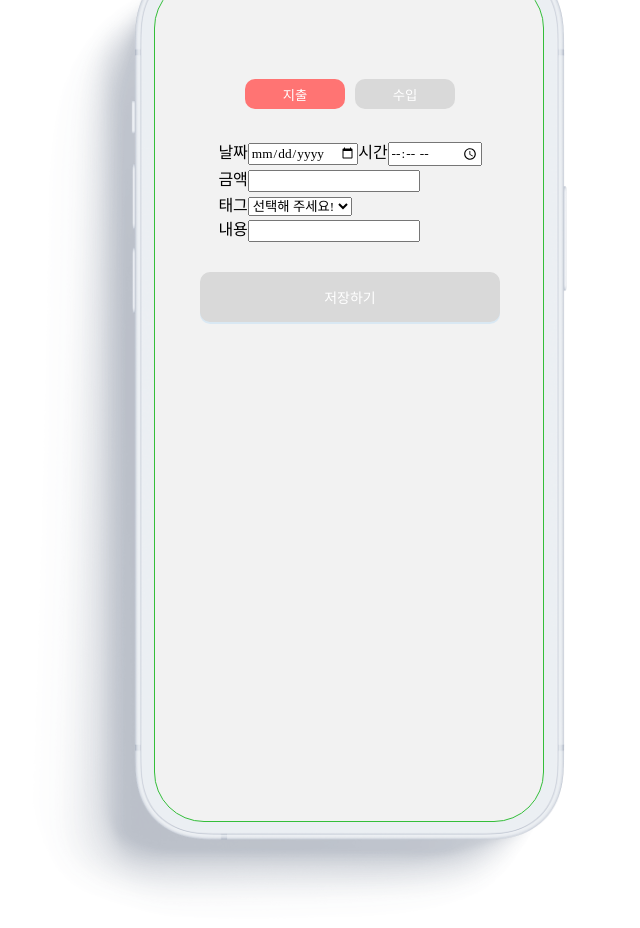
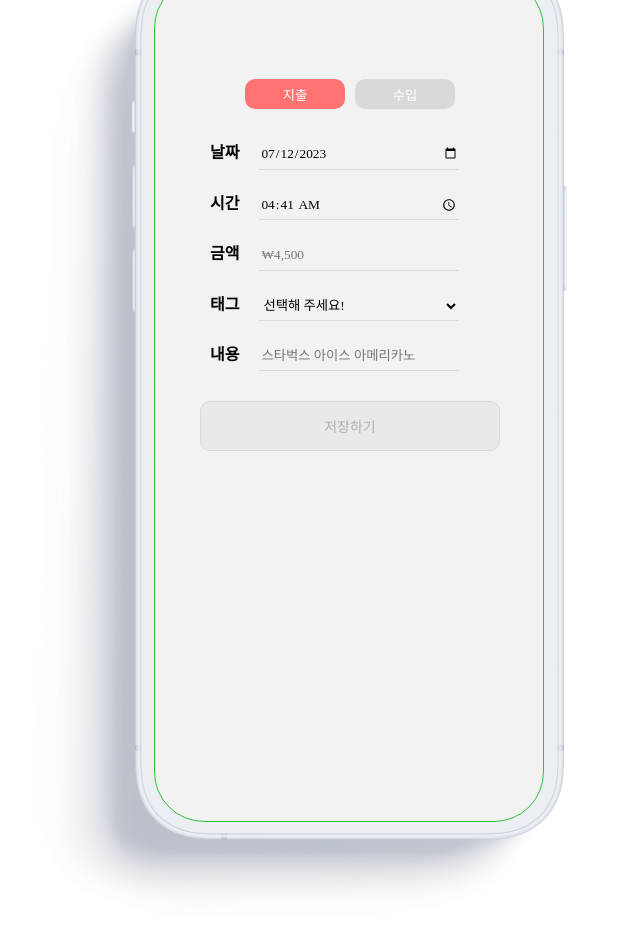
Before and after one commit to ozazat/moayo, a React (Vite) app: page /add in a window 1280 px wide. Shown: the top 928 px of the page, without its empty margins (291-931 px from the left). Built offline with nearby package versions, Linux system fonts and the light colour scheme; a web font is replaced by a local one.

Commit message:
feat : daily, add, mainHeader 기능 추가
1. daily list 출력
2. add 대부분 기능 추가
3. mainheader에서 datePicker 연결
많은 일이 있었다..

Co-authored-by: JuneHee <dev.junehee@gmail.com>

```diff
--- a/src/components/ExpenseList.tsx
+++ b/src/components/ExpenseList.tsx
@@ -11,11 +11,11 @@ export const ExpenseList = ({ amount, category, date }: Props) => {
     <>
       <ExpenseListContainer>
         <TextInfo>
-          <span>🍔 식비</span>
+          <span>{category.split("+")[0]}</span>
           <span>{date.slice(5, 10)}</span>
         </TextInfo>
         <ExpenseInfo>
-          <span>{category}</span>
+          <span>{category.split("+")[1]}</span>
           <ExpenseAmount>₩{amount.toLocaleString()}</ExpenseAmount>
         </ExpenseInfo>
       </ExpenseListContainer>
@@ -27,8 +27,8 @@ const ExpenseListContainer = styled.div`
   display: flex;
   justify-content: space-between;
   align-items: center;
-  width: 330px;
-  height: 60px;
+  min-width: 330px;
+  min-height: 60px;
   max-width: 330px;
   max-height: 60px;
   padding: 0 20px 0;
--- a/src/components/common/MainHeader.tsx
+++ b/src/components/common/MainHeader.tsx
@@ -1,31 +1,37 @@
 import { useLocation, Link } from "react-router-dom";
 import styled from "styled-components";
-import {SearchOutlined } from "@ant-design/icons";
+import { SearchOutlined } from "@ant-design/icons";
 import { DatePicker } from "antd";
 import dayjs from "dayjs";
 import "dayjs/locale/ko";
-import customParseFormat from 'dayjs/plugin/customParseFormat';
+import customParseFormat from "dayjs/plugin/customParseFormat";
+import { useTimeStore } from "@/store/useTimeStore";
 
 dayjs.extend(customParseFormat);
 dayjs.locale("ko");
 
 const MainHeader = () => {
   const location = useLocation();
+  const setCurrentYear = useTimeStore((state) => state.setCurrentYear);
+  const setCurrentMonth = useTimeStore((state) => state.setCurrentMonth);
 
   const defaultDate = dayjs().format("YYYY년 M월");
-
 
   return (
     <>
       <MainHeaderFirstRow>
         <div>
-        <StyledDatePicker
+          <StyledDatePicker
             picker="month"
             bordered={false}
-            defaultValue={dayjs(defaultDate, "YYYY년M월")}
+            defaultValue={dayjs(defaultDate, "YYYY년 M월")}
             format="YYYY년 M월"
             allowClear={false}
             size={"large"}
+            onChange={(date: any) => {
+              setCurrentYear(String(date.$y));
+              setCurrentMonth(String(date.$M + 1));
+            }}
           />
         </div>
         <StyledLink to="/search" isActive={location.pathname === "/search"}>
--- a/src/components/common/NavBar.tsx
+++ b/src/components/common/NavBar.tsx
@@ -1,13 +1,93 @@
-import { useState } from "react";
 import { NavLink } from "react-router-dom";
 import { Icon } from "@iconify/react";
 import styled from "styled-components";
 
 export const NavBar = () => {
-  const [mainColor, setMainColor] = useState("#333333");
-  const [calendarColor, setCalendarColor] = useState("#333333");
-  const [chartColor, setChartColor] = useState("#333333");
-  const [accountColor, setAccountColor] = useState("#333333");
+  return (
+    <>
+      <NavContainer>
+        <MainNav className={({ isActive }: ClassNameProps) => (isActive ? "active" : "")} to="/main/daily">
+          <MainIcon>
+            <Icon icon="iconoir:piggy-bank" />
+          </MainIcon>
+        </MainNav>
+        <CalendarNav className={({ isActive }: ClassNameProps) => (isActive ? "active" : "")} to="/sub/calendar">
+          <CalendarIcon>
+            <Icon icon="ep:calendar" />
+          </CalendarIcon>
+        </CalendarNav>
+        <ChartNav className={({ isActive }: ClassNameProps) => (isActive ? "active" : "")} to="/sub/chart">
+          <ChartIcon>
+            <Icon icon="octicon:graph-24" />
+          </ChartIcon>
+        </ChartNav>
+        <UserNav className={({ isActive }: ClassNameProps) => (isActive ? "active" : "")} to="/sub/account">
+          <AccountIcon>
+            <Icon icon="la:user" />
+          </AccountIcon>
+        </UserNav>
+      </NavContainer>
+    </>
+  );
+};
+
+interface ClassNameProps {
+  isActive: boolean;
+}
+
+const MainNav = styled(NavLink)`
+  &.active {
+    svg {
+      path {
+        color: var(--point-color-red);
+      }
+    }
+  }
+`;
+
+const CalendarNav = styled(NavLink)`
+  &.active {
+    svg {
+      path {
+        color: var(--point-color-blue);
+      }
+    }
+  }
+`;
+
+const ChartNav = styled(NavLink)`
+  &.active {
+    svg {
+      path {
+        color: var(--point-color-yellow);
+      }
+    }
+  }
+`;
+
+const UserNav = styled(NavLink)`
+  &.active {
+    svg {
+      path {
+        color: var(--point-color-green);
+      }
+    }
+  }
+`;
+
+const NavContainer = styled.div`
+  position: absolute;
+  bottom: 0;
+  display: flex;
+  justify-content: space-between;
+  align-items: center;
+  width: 390px;
+  height: 60px;
+  max-width: 390px;
+  max-height: 80px;
+  background-color: #ffffff;
+  // z-index: 9;
+`;
 
 const MainIcon = styled.div`
   display: flex;
@@ -19,7 +99,7 @@ export const NavBar = () => {
     width: 28px;
     height: 28px;
     path {
-        color: ${mainColor};
+      color: #333333;
     }
   }
 `;
@@ -34,7 +114,7 @@ export const NavBar = () => {
     width: 28px;
     height: 28px;
     path {
-        color: ${calendarColor};
+      color: #333333;
     }
   }
 `;
@@ -49,7 +129,7 @@ export const NavBar = () => {
     width: 28px;
     height: 28px;
     path {
-        color: ${chartColor};
+      color: #333333;
     }
   }
 `;
@@ -64,61 +144,7 @@ export const NavBar = () => {
     width: 28px;
     height: 28px;
     path {
-        color: ${accountColor};
+      color: #333333;
     }
   }
 `;
-
-  return (
-    <>
-      <NavContainer>
-        <NavLink
-          style={({ isActive }) => (isActive ? setMainColor("#ff7473") : setMainColor("#333333"))}
-          to="/main/daily"
-        >
-          <MainIcon>
-            <Icon icon="iconoir:piggy-bank" />
-          </MainIcon>
-        </NavLink>
-        <NavLink
-          style={({ isActive }) => (isActive ? setCalendarColor("#47b8e0") : setCalendarColor("#333333"))}
-          to="/sub/calendar"
-        >
-          <CalendarIcon>
-            <Icon icon="ep:calendar" />
-          </CalendarIcon>
-        </NavLink>
-        <NavLink
-          style={({ isActive }) => (isActive ? setChartColor("#ffc952") : setChartColor("#333333"))}
-          to="/sub/chart"
-        >
-          <ChartIcon>
-            <Icon icon="octicon:graph-24" />
-          </ChartIcon>
-        </NavLink>
-        <NavLink
-          style={({ isActive }) => (isActive ? setAccountColor("#34be3a") : setAccountColor("#333333"))}
-          to="/sub/account"
-        >
-          <AccountIcon>
-            <Icon icon="la:user" />
-          </AccountIcon>
-        </NavLink>
-      </NavContainer>
-    </>
-  );
-};
-
-const NavContainer = styled.div`
-  position: absolute;
-  bottom: 0;
-  display: flex;
-  justify-content: space-between;
-  align-items: center;
-  width: 390px;
-  height: 60px;
-  max-width: 390px;
-  max-height: 80px;
-  background-color: #ffffff;
-  // z-index: 9;
-`;
--- a/src/routes/Add/Add.tsx
+++ b/src/routes/Add/Add.tsx
@@ -1,22 +1,24 @@
 import { postExpense } from "@/api";
-import { useState } from "react";
+import { useState, useEffect } from "react";
 import { styled } from "styled-components";
 import { Button } from "antd";
 
 const Add = () => {
   const [expense, setExpense] = useState(true);
+  const [date, setDate] = useState(new Date().toISOString().substring(0, 10));
+  const [time, setTime] = useState(new Date().toTimeString().slice(0, 5));
   const [amount, setAmount] = useState(0);
   const [tag, setTag] = useState("");
   const [content, setContent] = useState("");
-  const [inputCheck, setInputCheck] = useState([false, false, false, false, false] as boolean[]);
+  const [inputCheck, setInputCheck] = useState([true, true, false, false, false] as boolean[]);
   const [isActive, SetIsActive] = useState(false);
 
   const ConsumptionTags = [
     "선택해 주세요!",
     "🍔 식비",
-    "📱 통신",
-    "🚍 교통",
-    "🏠 관리",
+    "📱 통신비",
+    "🚍 교통비",
+    "🏠 관리비",
     "🏥 병원",
     "🚀 여행",
     "💖 취미",
@@ -24,15 +26,65 @@ const Add = () => {
     "⚙️ 기타"
   ];
 
+  const IncomeTags = ["선택해 주세요!", "💰 월급", "🎉 상여금", "💵 부수입", "🤑 용돈", "🪙 금융/투자", "⚙️ 기타"];
+  // useEffect(() => {
+  //   console.log("지출/수입", expense);
+  //   console.log("날짜", date);
+  //   console.log("시간", time);
+  //   console.log("금액", amount);
+  //   console.log("태그", tag);
+  //   console.log("내용", content);
+  // }, [expense, date, time, amount, tag, content]);
+
+  useEffect(() => {
+    console.log("날짜", new Date().toLocaleDateString());
+    console.log("시간", new Date().toLocaleTimeString());
+  }, []);
+
+  useEffect(() => {
+    if (inputCheck.every((input) => input === true)) {
+      SetIsActive(true);
+    } else {
+      SetIsActive(false);
+    }
+  }, [inputCheck]);
+
+  // input 내용 입력 시 버튼 active 핸들러
+  const inputCheckHandler = (
+    e: React.ChangeEvent<HTMLInputElement> | React.ChangeEvent<HTMLSelectElement>,
+    index: number
+  ) => {
+    if (e.target.value) {
+      const updatedInputs = [...inputCheck];
+      updatedInputs[index] = true;
+      setInputCheck(updatedInputs);
+      console.log("내용이 있을때", updatedInputs);
+    } else {
+      const updatedInputs = [...inputCheck];
+      updatedInputs[index] = false;
+      setInputCheck(updatedInputs);
+      console.log("내용이 없을때", updatedInputs);
+    }
+  };
+
   // 저장 버튼 핸들러
-  const postBtnHandler = (category: string) => {
+  const postBtnHandler = (tag: string) => {
     const body = {
       amount: amount,
       userId: "ozazat",
-      category: tag + content,
-      date: new Date().toString()
+      category: `${tag}+${content}`,
+      date: `${date}T${time}:00.000Z` //"2023-07-04T10:30:00.000Z"
     };
-    postExpense(body).then((res) => console.log(res));
+    postExpense(body).then((res) => {
+      console.log(res);
+      setInputCheck([true, true, false, false, false] as boolean[]);
+      SetIsActive(false);
+      setDate(new Date().toISOString().substring(0, 10));
+      setTime(new Date().toTimeString().slice(0, 5));
+      setAmount(0);
+      setTag("");
+      setContent("");
+    });
   };
 
   // 지출/수입 버튼 핸들러
@@ -47,74 +99,134 @@ const Add = () => {
   };
 
   // 날짜/시간 핸들러
-  const dateInputHandler = () => {};
-  const timeInputHandler = () => {};
+  const dateInputHandler = (e: React.ChangeEvent<HTMLInputElement>) => {
+    setDate(e.target.value);
+  };
+
+  const timeInputHandler = (e: React.ChangeEvent<HTMLInputElement>) => {
+    setTime(e.target.value);
+  };
 
   // 금액 핸들러
-  const amountInputHandler = (e) => {
-    expense ? setAmount(e.target.value) : setAmount(-e.target.value);
+  const amountInputHandler = (e: React.ChangeEvent<HTMLInputElement>) => {
+    expense ? setAmount(Number(e.target.value)) : setAmount(Number(-e.target.value));
   };
 
   // 태그 핸들러
-  const categoryHandler = (e) => {
+  const tagInputHandler = (e: React.ChangeEvent<HTMLSelectElement>) => {
     setTag(e.target.value);
   };
 
   // 내용 핸들러
-  const contentInputHandler = (e: any) => {
+  const contentInputHandler = (e: React.ChangeEvent<HTMLInputElement>) => {
     setContent(e.target.value);
   };
 
   return (
+    <>
       <AddContainer>
         <ExpenseBtns>
-        <ConsumeButton expense={expense} onClick={() => expenseConsumeHandler()}>
+          <ConsumeButton $expense={expense} onClick={() => expenseConsumeHandler()}>
             지출
           </ConsumeButton>
-        <IncomeButton expense={expense} onClick={() => expenseIncomeHandler()}>
+          <IncomeButton $expense={expense} onClick={() => expenseIncomeHandler()}>
             수입
           </IncomeButton>
         </ExpenseBtns>
-
         <FormContainer action="">
-        <div>
+          <FormElement>
             <label htmlFor="date">날짜</label>
-          <input type="date" id="date" onChange={dateInputHandler} />
-          <label htmlFor="time" onChange={timeInputHandler}>
-            시간
-          </label>
-          <input type="time" id="time" />
-        </div>
-        <div>
+            <input
+              type="date"
+              id="date"
+              value={date}
+              onChange={(e) => {
+                inputCheckHandler(e, 0);
+                dateInputHandler(e);
+              }}
+            />
+          </FormElement>
+          <FormElement>
+            <label htmlFor="time">시간</label>
+            <input
+              type="time"
+              id="time"
+              value={time}
+              onChange={(e) => {
+                inputCheckHandler(e, 1);
+                timeInputHandler(e);
+              }}
+            />
+          </FormElement>
+          <FormElement>
             <label htmlFor="amount">금액</label>
-          <input type="number" id="amount" pattern="\d*" onChange={(e) => amountInputHandler(e)} />
-        </div>
-        <div>
-          <label htmlFor="">태그</label>
-          <select value={tag} onChange={(e) => categoryHandler(e)}>
-            {ConsumptionTags.map((tag) => (
+            <input
+              type="number"
+              id="amount"
+              pattern="\d*"
+              placeholder="₩4,500"
+              value={amount === 0 ? "" : amount}
+              onChange={(e) => {
+                inputCheckHandler(e, 2);
+                amountInputHandler(e);
+              }}
+            />
+          </FormElement>
+          <FormElement>
+            <label htmlFor="tag">태그</label>
+            <select
+              id="tag"
+              value={tag}
+              onChange={(e) => {
+                inputCheckHandler(e, 3);
+                tagInputHandler(e);
+              }}
+            >
+              {expense
+                ? ConsumptionTags.map((tag) => (
+                    <option key={tag} value={tag}>
+                      {tag}
+                    </option>
+                  ))
+                : IncomeTags.map((tag) => (
                     <option key={tag} value={tag}>
                       {tag}
                     </option>
                   ))}
             </select>
-        </div>
-        <div>
+          </FormElement>
+          <FormElement>
             <label htmlFor="content">내용</label>
-          <input type="text" id="content" onChange={(e) => contentInputHandler(e)} />
-        </div>
+            <input
+              type="text"
+              id="content"
+              placeholder="스타벅스 아이스 아메리카노"
+              value={content}
+              onChange={(e) => {
+                inputCheckHandler(e, 4);
+                contentInputHandler(e);
+              }}
+            />
+          </FormElement>
         </FormContainer>
-
-      <SubmitBtn>
-        <Button type="primary" onClick={() => postBtnHandler(tag)}>
+        <SubmitBtn $isActive={isActive}>
+          <Button type="primary" disabled={!isActive} onClick={() => postBtnHandler(tag)}>
             저장하기
           </Button>
         </SubmitBtn>
       </AddContainer>
+    </>
   );
 };
 
 export default Add;
+
+interface ButtonProps {
+  $expense: boolean;
+}
+interface SubmitBtnProps {
+  $isActive: boolean;
+}
 
 const AddContainer = styled.div`
   display: flex;
@@ -135,23 +247,23 @@ const ExpenseBtns = styled.div`
   color: #ffffff;
 `;
 
-const ConsumeButton = styled.button`
+const ConsumeButton = styled.button<ButtonProps>`
   width: 100px;
   height: 30px;
   border: none;
   outline: none;
   border-radius: 10px;
-  background-color: ${(props) => (props.expense ? "var(--point-color-red)" : "var(--base-color-grey)")};
+  background-color: ${(props) => (props.$expense ? "var(--point-color-red)" : "var(--base-color-grey)")};
   color: #ffffff;
 `;
 
-const IncomeButton = styled.button`
+const IncomeButton = styled.button<ButtonProps>`
   width: 100px;
   height: 30px;
   border: none;
   outline: none;
   border-radius: 10px;
-  background-color: ${(props) => (props.expense ? "var(--base-color-grey)" : "var(--point-color-green)")};
+  background-color: ${(props) => (props.$expense ? "var(--base-color-grey)" : "var(--point-color-green)")};
   color: #ffffff;
 `;
 
@@ -160,13 +272,31 @@ const FormContainer = styled.form`
   flex-direction: column;
   justify-content: center;
   align-items: flex-start;
+  gap: 20px;
+  width: 280px;
+  height: auto;
 `;
 
-const SubmitBtn = styled.div`
+const FormElement = styled.div`
+  label {
+    margin-right: 20px;
+    font-weight: 600;
+  }
+  input,
+  select {
+    width: 200px;
+    height: 30px;
+    border: none;
+    border-bottom: 1px solid var(--base-color-grey);
+    background-color: transparent;
+  }
+`;
+
+const SubmitBtn = styled.div<SubmitBtnProps>`
   Button {
     width: 300px;
     height: 50px;
     border-radius: 10px;
-    background-color: var(--base-color-grey);
+    background-color: ${(props) => (props.$isActive ? "var(--point-color-yellow)" : "var(--base-color-grey)")};
   }
 `;
--- a/src/routes/Main/Daily.tsx
+++ b/src/routes/Main/Daily.tsx
@@ -1,9 +1,12 @@
 import { useUserStore } from "@/store/useUserStore";
-import { useEffect } from "react";
+import { useState, useEffect } from "react";
 import { useExpensesStore } from "@/store/useExpensesStore";
 import MonthStatistics from "@/components/main/MonthStatistics";
 import { searchExpenses } from "@/api/index";
 import { ExpenseList } from "@/components/ExpenseList";
+import styled from "styled-components";
+import { useTimeStore } from "@/store/useTimeStore";
+import { search } from "@/types/apiTypes";
 
 const Daily = () => {
   const userId = useUserStore((state) => state.userId);
@@ -11,6 +14,10 @@ const Daily = () => {
   const initializeUserId = useUserStore((state) => state.initializeUserId);
   const totalLists = useExpensesStore((state) => state.totalLists);
   const setTotalLists = useExpensesStore((state) => state.setTotalLists);
+  const currentYear = useTimeStore((state) => state.currentYear);
+  const currentMonth = useTimeStore((state) => state.currentMonth);
+  const [monthList, setMonthList] = useState<search[]>([]);
+  const [dayList, setDayList] = useState<{ [key: string]: search[] }>({});
 
   useEffect(() => {
     initializeUserId();
@@ -21,25 +28,84 @@ const Daily = () => {
       setTotalLists(res);
     });
   }, []);
-  console.log("확인용", totalLists);
+
+  useEffect(() => {
+    setDayList({});
+    // totalLists에서 2023-07에 해당하는 date만 뽑기 = MonthList라고 하자
+    const currentYearMonth = `${currentYear}-${currentMonth}`;
+    console.log("여기", currentYear, currentMonth);
+    const filteredList = [...totalLists].filter((list) => {
+      console.log(list.date.includes(currentYearMonth));
+      return list.date.includes(currentYearMonth);
+    });
+    console.log("나와", filteredList);
+    setMonthList(filteredList);
+  }, [totalLists, currentMonth, currentYear]);
+
+  useEffect(() => {
+    createDayList();
+  }, [totalLists, monthList]);
+
+  const createDayList = () => {
+    const newDayList = { ...dayList };
+    monthList.forEach((list) => {
+      const date = list.date;
+      const [year, month, dayTime] = date.split("-");
+      const day = dayTime.split("T")[0];
+      const formattedDay = `${month}.${day}`;
+      if (newDayList[formattedDay]) {
+        newDayList[formattedDay].push(list);
+      } else {
+        newDayList[formattedDay] = [list];
+      }
+    });
+    setDayList(newDayList);
+    console.log(dayList);
+  };
 
   return (
     <>
-      <div>
+      <MainDailyContainer>
         <MonthStatistics />
         <p>Daily!!</p>
         <span>환영합니다 </span>
         <span style={{ color: "red" }}>{userNickname}</span>
         <span>님!</span>
         <p>#{userId?.substring(0, 4)}</p>
-        <div>
-          {totalLists.map((list, i) => (
-            <ExpenseList key={i} amount={list.amount} category={list.category} date={list.date} />
+        <DailyListContainer>
+          {Object.entries(dayList).map(([day, expenseList]) => (
+            <div key={day}>
+              <p>{day.slice(0, 5)}</p>
+              {expenseList.map((list, i) => (
+                <ExpenseList key={i} amount={list.amount} category={list.category} date={list.date} />
+              ))}
+            </div>
           ))}
-        </div>
-      </div>
+        </DailyListContainer>
+      </MainDailyContainer>
     </>
   );
 };
 
 export default Daily;
+
+const MainDailyContainer = styled.div`
+  display: flex;
+  flex-direction: column;
+  justify-content: center;
+  align-items: center;
+  width: 390px;
+  max-height: 844px;
+`;
+
+const DailyListContainer = styled.div`
+  display: flex;
+  flex-direction: column;
+  height: 300px;
+  overflow-y: scroll;
+  div {
+    p {
+      font-weight: 600;
+    }
+  }
+`;
--- /dev/null
+++ b/src/store/useTimeStore.ts
@@ -0,0 +1,38 @@
+import { create } from "zustand";
+
+type Store = {
+  currentYear: string;
+  setCurrentYear: (year: string) => void;
+  currentMonth: string;
+  setCurrentMonth: (month: string) => void;
+  currentDay: string;
+  setCurrentDay: (day: string) => void;
+  currentHour: string;
+  setCurrentHour: (hour: string) => void;
+  currentMinute: string;
+  setCurrentMinute: (minute: string) => void;
+  currentFullDate: string;
+  setFullDate: (fulldate: string) => void;
+};
+
+const dateFormat = (currentNumber: string) => {
+  if (currentNumber.length === 1) {
+    return `0${currentNumber}`;
+  } else return currentNumber;
+};
+
+export const useTimeStore = create<Store>((set) => ({
+  currentYear: String(new Date().getFullYear()),
+  setCurrentYear: (year: string) => set({ currentYear: year }),
+  currentMonth: dateFormat(String(new Date().getMonth() + 1)),
+  setCurrentMonth: (month: string) => set({ currentMonth: dateFormat(month) }),
+  currentDay: dateFormat(String(new Date().getDate())),
+  setCurrentDay: (day: string) => set({ currentDay: dateFormat(day) }),
+  currentHour: dateFormat(String(new Date().getHours())),
+  setCurrentHour: (hour: string) => set({ currentHour: dateFormat(hour) }),
+  currentMinute: dateFormat(String(new Date().getMinutes())),
+  setCurrentMinute: (minute: string) => set({ currentMinute: dateFormat(minute) }),
+
+  currentFullDate: String(new Date().toISOString),
+  setFullDate: (fullDate: string) => set({ currentFullDate: fullDate })
+}));
```
Also changed, not shown: src/components/main/WeeklyList.tsx (added). Lines whose indentation alone changed are shown as unchanged.
